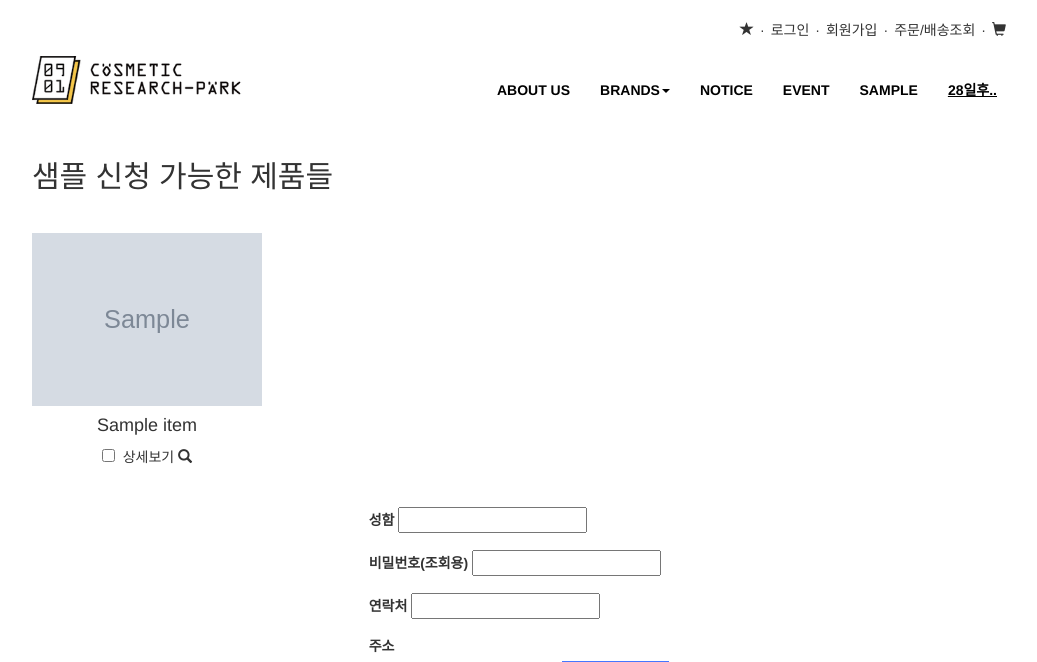
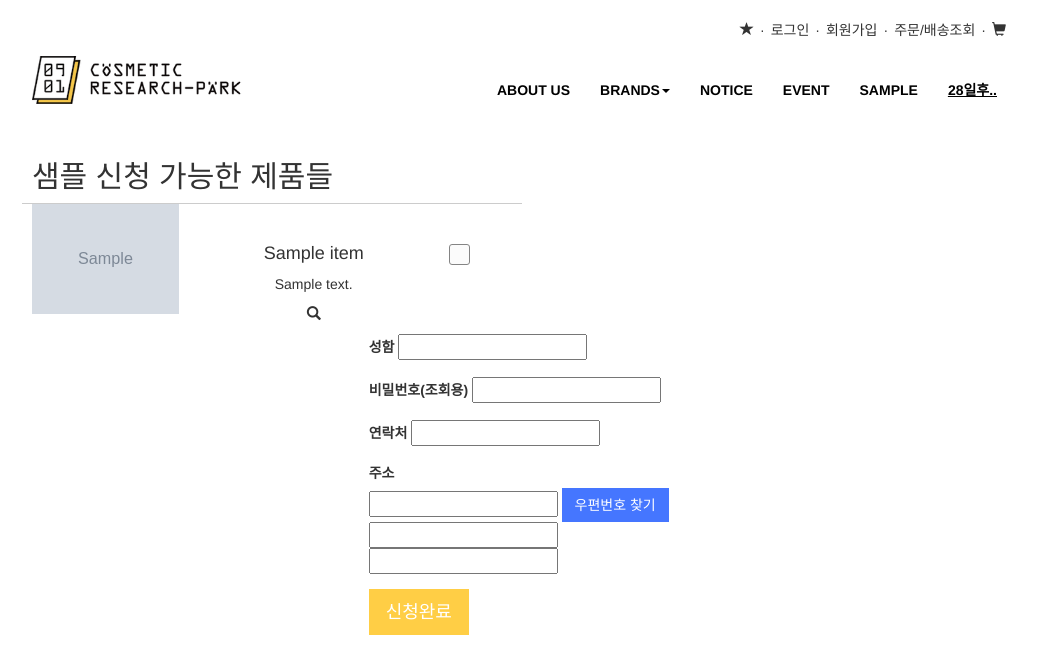
Before and after one commit to LEESM/beaucrux, a Django app: template shopping/templates/sample/sample_request.html in a window 1280 px wide. Shown: the top 662 px of the page, without its empty margins (118-1155 px from the left). Run offline with Django 3.2, Linux system fonts and the light colour scheme; the template is opened without the code that fills it: most values are stand-ins (such as "Sample title", 1, 10 or a date in 2020); grey boxes marked "Sample" are stand-in pictures; form fields are guessed from the names that the template uses; some libraries are stand-ins or nearby versions; some web fonts are replaced.

Commit message:
request form update

```diff
--- a/shopping/static/css/custom.css
+++ b/shopping/static/css/custom.css
@@ -408,3 +408,26 @@ line-height:15px;
 	text-align:center;
 	font-size:18px;
 }
+.sample_item_div{
+	vertical-align: middle;
+	border-top:1px solid #ccc;
+}
+.sample_item_div_2{
+margin-top:30px;
+}
+.sample_item_div_3{
+	line-height:100px;
+}
+@media (max-width: 991px){
+	.sample_item_div_2{
+	margin-top:0;
+	}
+}
+@media (max-width: 767px){
+	.sample_item_div_1{
+		padding:0;
+	}
+	.sample_item_div_2{
+		margin-top:10px;
+	}
+}
--- a/shopping/templates/sample/sample_request.html
+++ b/shopping/templates/sample/sample_request.html
@@ -2,35 +2,132 @@
 {% load staticfiles %}
 
 {% block content %}
+
+<style>
+
+.checks {position: relative;}
+
+.checks input[type="checkbox"] {  /* 실제 체크박스는 화면에서 숨김 */
+  position: absolute;
+  width: 1px;
+  height: 1px;
+  padding: 0;
+  margin: -1px;
+  overflow: hidden;
+  clip:rect(0,0,0,0);
+  border: 0
+}
+.checks input[type="checkbox"] + label {
+  display: inline-block;
+  position: relative;
+  cursor: pointer;
+  -webkit-user-select: none;
+  -moz-user-select: none;
+  -ms-user-select: none;
+}
+.checks input[type="checkbox"] + label:before {  /* 가짜 체크박스 */
+  content: ' ';
+  display: inline-block;
+  width: 21px;  /* 체크박스의 너비를 지정 */
+  height: 21px;  /* 체크박스의 높이를 지정 */
+  line-height: 21px; /* 세로정렬을 위해 높이값과 일치 */
+  margin: -2px 8px 0 0;
+  text-align: center;
+  vertical-align: middle;
+  background: #fafafa;
+  border: 1px solid #cacece;
+  border-radius : 3px;
+  box-shadow: 0px 1px 2px rgba(0,0,0,0.05), inset 0px -15px 10px -12px rgba(0,0,0,0.05);
+}
+.checks input[type="checkbox"] + label:active:before,
+.checks input[type="checkbox"]:checked + label:active:before {
+  box-shadow: 0 1px 2px rgba(0,0,0,0.05), inset 0px 1px 3px rgba(0,0,0,0.1);
+}
+
+.checks input[type="checkbox"]:checked + label:before {  /* 체크박스를 체크했을때 */
+  content: '\2714';  /* 체크표시 유니코드 사용 */
+  color: #99a1a7;
+  text-shadow: 1px 1px #fff;
+  background: #e9ecee;
+  border-color: #adb8c0;
+  box-shadow: 0px 1px 2px rgba(0,0,0,0.05), inset 0px -15px 10px -12px rgba(0,0,0,0.05), inset 15px 10px -12px rgba(255,255,255,0.1);
+}
+
+.checks.etrans input[type="checkbox"] + label {
+  padding-left: 30px;
+}
+.checks.etrans input[type="checkbox"] + label:before {
+  position: absolute;
+  left: 0;
+  top: 40px;
+  margin-top: 0;
+  opacity: .6;
+  box-shadow: none;
+  border-color: #333;
+  -webkit-transition: all .12s, border-color .08s;
+  transition: all .12s, border-color .08s;
+}
+
+.checks.etrans input[type="checkbox"]:checked + label:before {
+  position: absolute;
+  content: "";
+  width: 10px;
+  top: 35px;
+  left: 5px;
+  border-radius: 0;
+  opacity:1;
+  background: transparent;
+  border-color:transparent #6cc0e5 #6cc0e5 transparent;
+  border-top-color:transparent;
+  border-left-color:transparent;
+  -ms-transform:rotate(45deg);
+  -webkit-transform:rotate(45deg);
+  transform:rotate(45deg);
+}
+
+.no-csstransforms .checks.etrans input[type="checkbox"]:checked + label:before {
+  /*content:"\2713";*/
+  content: "\2714";
+  top: 0;
+  left: 0;
+  width: 21px;
+  line-height: 21px;
+  color: #6cc0e5;
+  text-align: center;
+  border: 1px solid #6cc0e5;
+}
+
+</style>
+
 <div class="container">
 	<h2>샘플 신청 가능한 제품들</h2>
 
 	<form action="" method="post" id="sample_request_form">
 		{% csrf_token %}
+
 		<div class="row">
-			{% for item in samples %}
-			<div class="item_card_wrap">
-				<div class="col-xs-6 col-sm-6 col-md-3 col-lg-3 item_card" class="text-center">
+		{% for item in samples %}
+		<div class="col-xs-12 col-sm-6 sample_item_div">
+			<div class="row item_card_wrap">
+				<div class="col-xs-4 sample_item_div_1">
 					<a target="_blank" href="{% url 'detail' %}?item_id={{item.item_id}}" class="text-center">
 						<img class="img-responsive" src="{{ item.image0.url }}">
+					</a>
+				</div>
+				<div class="col-xs-6 sample_item_div_2">
+					<a target="_blank" href="{% url 'detail' %}?item_id={{item.item_id}}" class="text-center">
 						<h4>{{item.item_name}}</h4>
+						<p>{{item.item_desc}}</p>
+						<p><span class="glyphicon glyphicon-search" aria-hidden="true"></span></p>
 					</a>
-					<p class="text-center">
-						<input type="checkbox" value="{{ item.item_id }}" name="sample_list" class="sample_list">&nbsp;
-						<a target="_blank" href="{% url 'detail' %}?item_id={{item.item_id}}" class="text-center">
-							상세보기&nbsp;<span class="glyphicon glyphicon-search" aria-hidden="true"></span>
-						</a>
-					</p>
+				</div>
+				<div class="col-xs-2 sample_item_div_3 checks etrans">
+					<input type="checkbox" value="{{ item.item_id }}" id="{{ item.item_id }}" name="sample_list" class="sample_list">
+					<label for="{{ item.item_id }}">&nbsp;</label>
 				</div>
 			</div>
-			{% if forloop.counter|divisibleby:"2" %}
-				{%  if forloop.counter|divisibleby:"4" %}
-					<div class="clearfix visible-md-block visible-lg-block"></div>
-				{%  else %}
-					<div class="clearfix visible-xs-block visible-sm-block"></div>
-				{% endif %}
-			{% endif %}
-			{% endfor %}
+		</div>
+		{% endfor %}
 		</div>
 		<div class="col-xs-12 col-sm-4 col-sm-offset-4">
 
```
